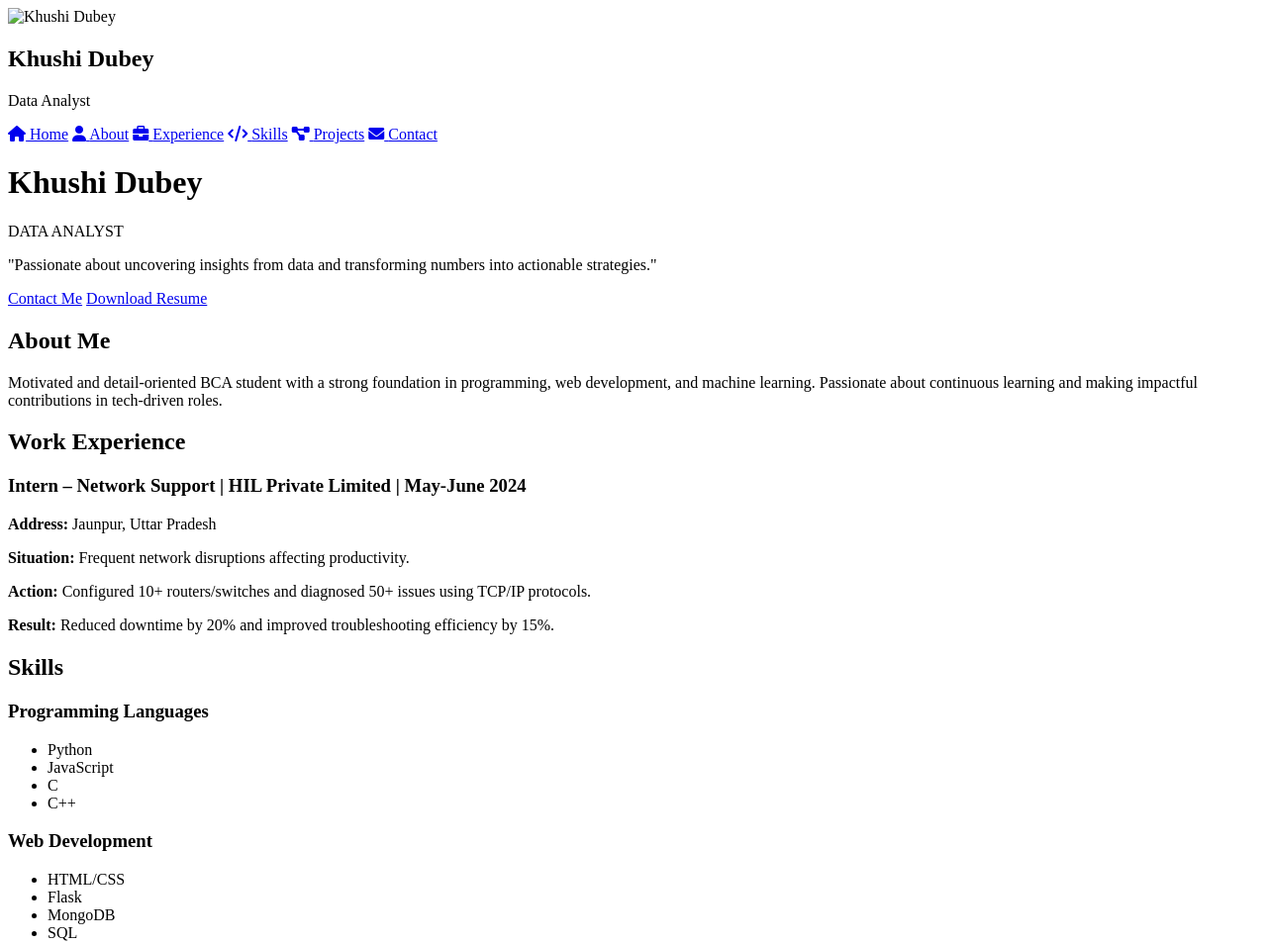
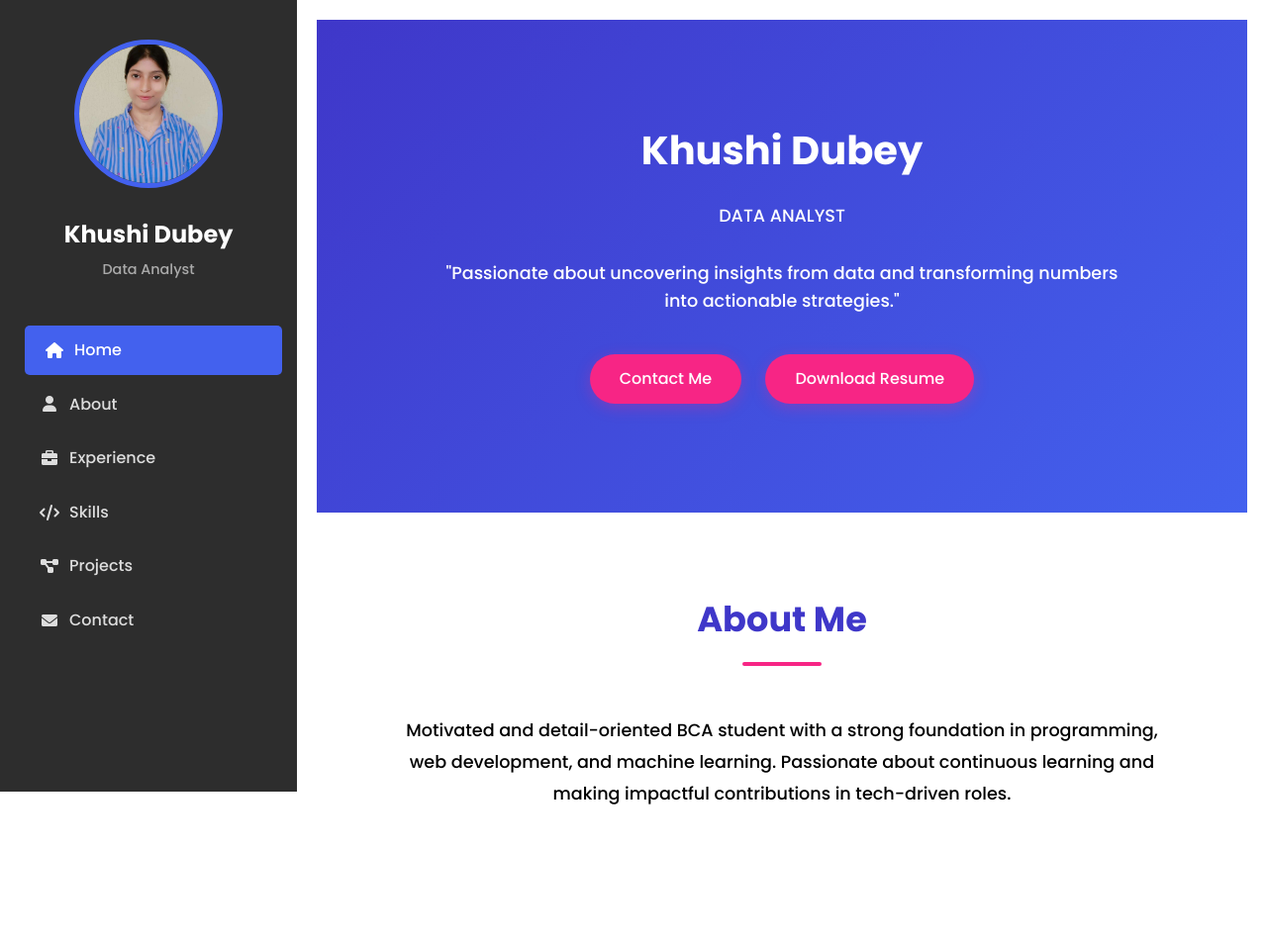
Before and after one commit to Khushi4Dubey/Portfolio, a plain HTML site: page index.html in a window 1280 px wide. Shown: the top 955 px of the page at 99% size. Drawn offline with Linux system fonts and the light colour scheme; the site is published under a folder, as on GitHub Pages, so addresses that start at the root find nothing.

Commit message:
Third commit

```diff
--- a/templates/index.html
+++ b/index.html
@@ -4,16 +4,16 @@
     <meta charset="UTF-8">
     <meta name="viewport" content="width=device-width, initial-scale=1.0">
     <title>Khushi Dubey | Portfolio</title>
-    <link rel="stylesheet" href="/static/css/style.css">
+    <link rel="stylesheet" href="static/css/style.css">
     <link rel="stylesheet" href="https://cdnjs.cloudflare.com/ajax/libs/font-awesome/6.0.0/css/all.min.css">
     <link href="https://fonts.googleapis.com/css2?family=Poppins:wght@300;500;700&display=swap" rel="stylesheet">
-    <script src="/static/js/script.js"></script>
+    <script src="static/js/script.js"></script>
 </head>
 <body>
     <!-- Navigation Bar -->
     <nav id="navbar">
         <div class="nav-profile">
-            <img src="/static/images/profile.jpg" alt="Khushi Dubey">
+            <img src="static/images/profile.jpg" alt="Khushi Dubey">
             <h2>Khushi Dubey</h2>
             <p>Data Analyst</p>
         </div>
@@ -37,7 +37,7 @@
                 <p>DATA ANALYST</p>
                 <p>"Passionate about uncovering insights from data and transforming numbers into actionable strategies."</p>
                 <a href="#contact" class="btn">Contact Me</a>
-                <a href="#" class="btn">Download Resume</a>
+                <a href="resume.pdf" class="btn" target="_blank" rel="noopener noreferrer">Download Resume</a>
             </div>
         </header>
 
--- a/static/js/script.js
+++ b/static/js/script.js
@@ -82,7 +82,7 @@ document.addEventListener('DOMContentLoaded', () => {
         downloadBtn.addEventListener('click', (e) => {
             e.preventDefault();
             // Assuming resume.pdf is in the static folder
-            window.open('/static/resume.pdf', '_blank');
+            window.open('/resume.pdf', '_blank');
         });
     }
 
```
Also changed, not shown: requirements.txt (deleted), 2 other files.
